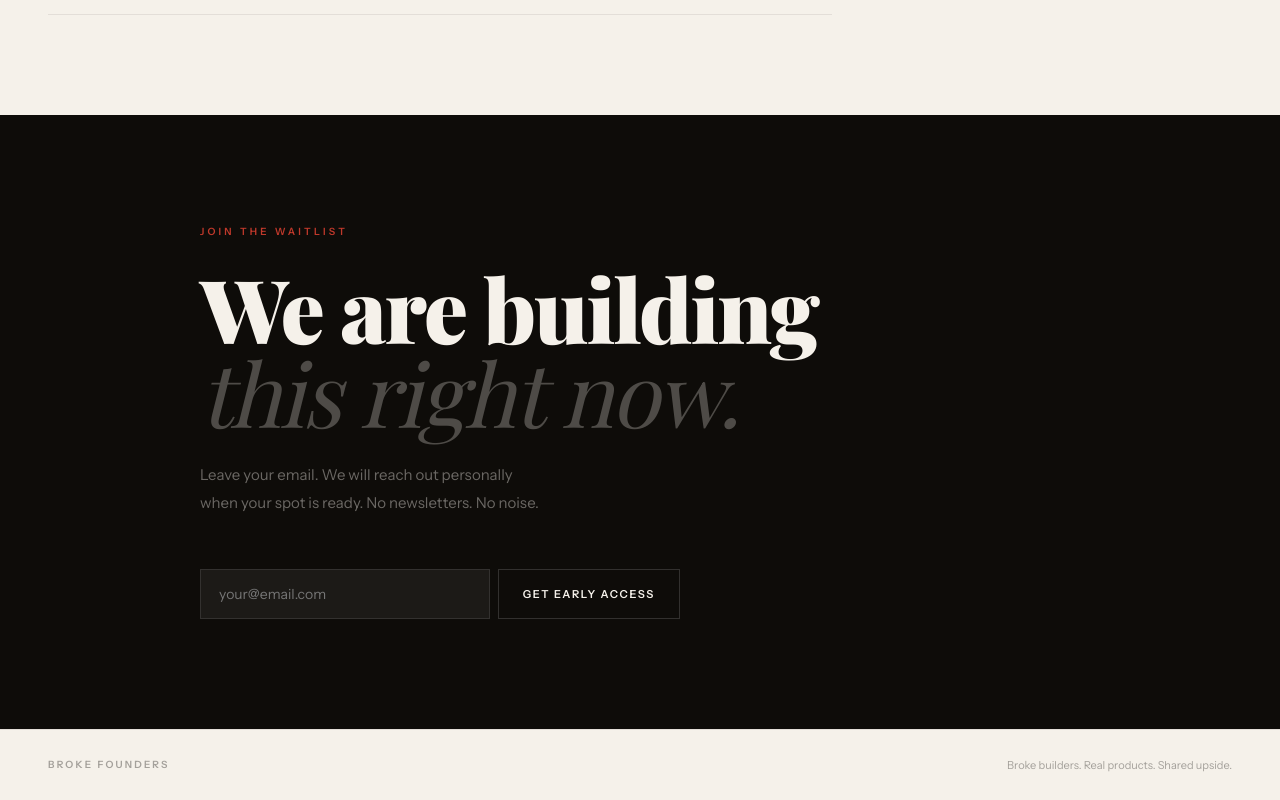
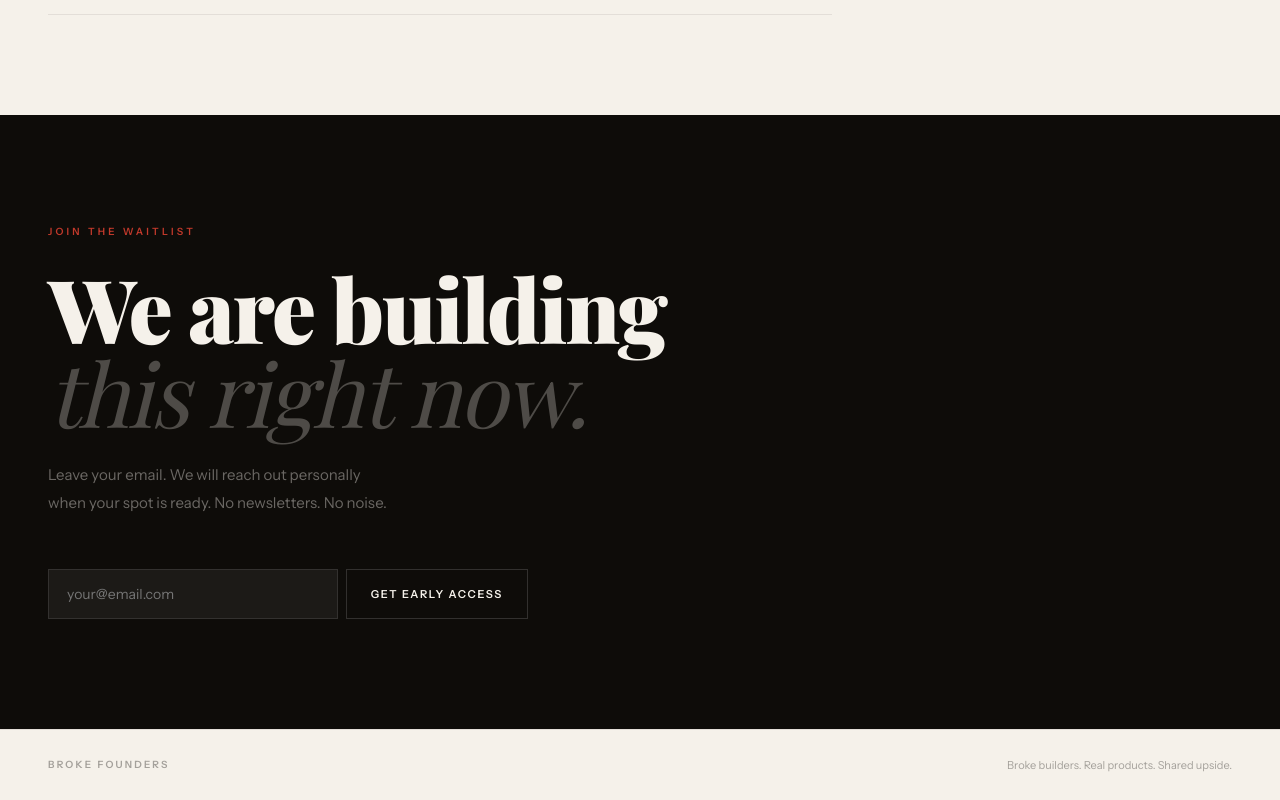
Before and after one commit to broke-founders/broke-founders, a Next.js app: page / in a window 1280 px wide. Shown: the part 2944-3744 px from the top of the page. Built offline with nearby package versions, Linux system fonts and the light colour scheme.

Commit message:
design: typography and layout refinements

```diff
--- a/app/page.tsx
+++ b/app/page.tsx
@@ -345,7 +345,7 @@ export default function Home() {
 
         {/* WAITLIST */}
         <section id="join" style={{background:"#0E0C09",padding:"110px 48px"}}>
-          <div style={{maxWidth:"880px",margin:"0 auto"}}>
+          <div style={{maxWidth:"780px"}}>
             <p className="reveal" style={{
               fontFamily:"var(--font-sans)",fontSize:"10px",
               letterSpacing:"0.32em",textTransform:"uppercase",
```
